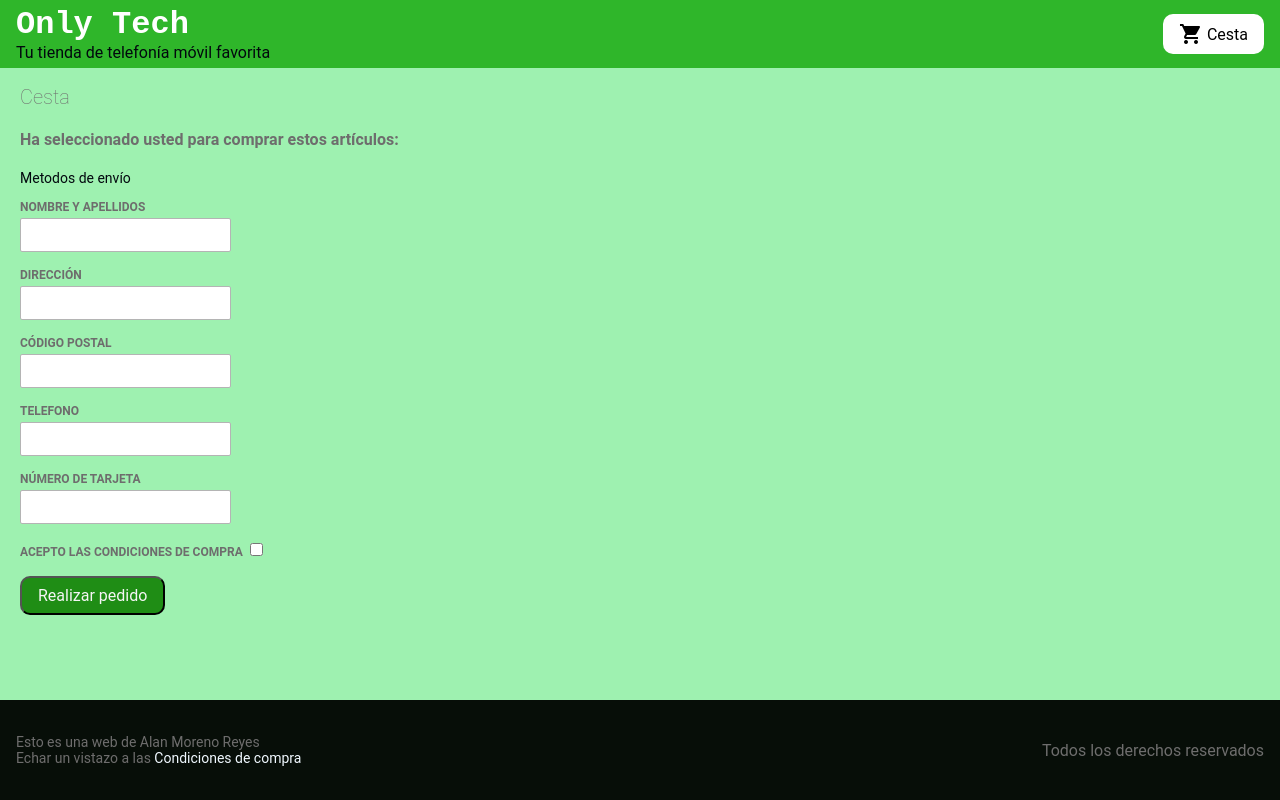
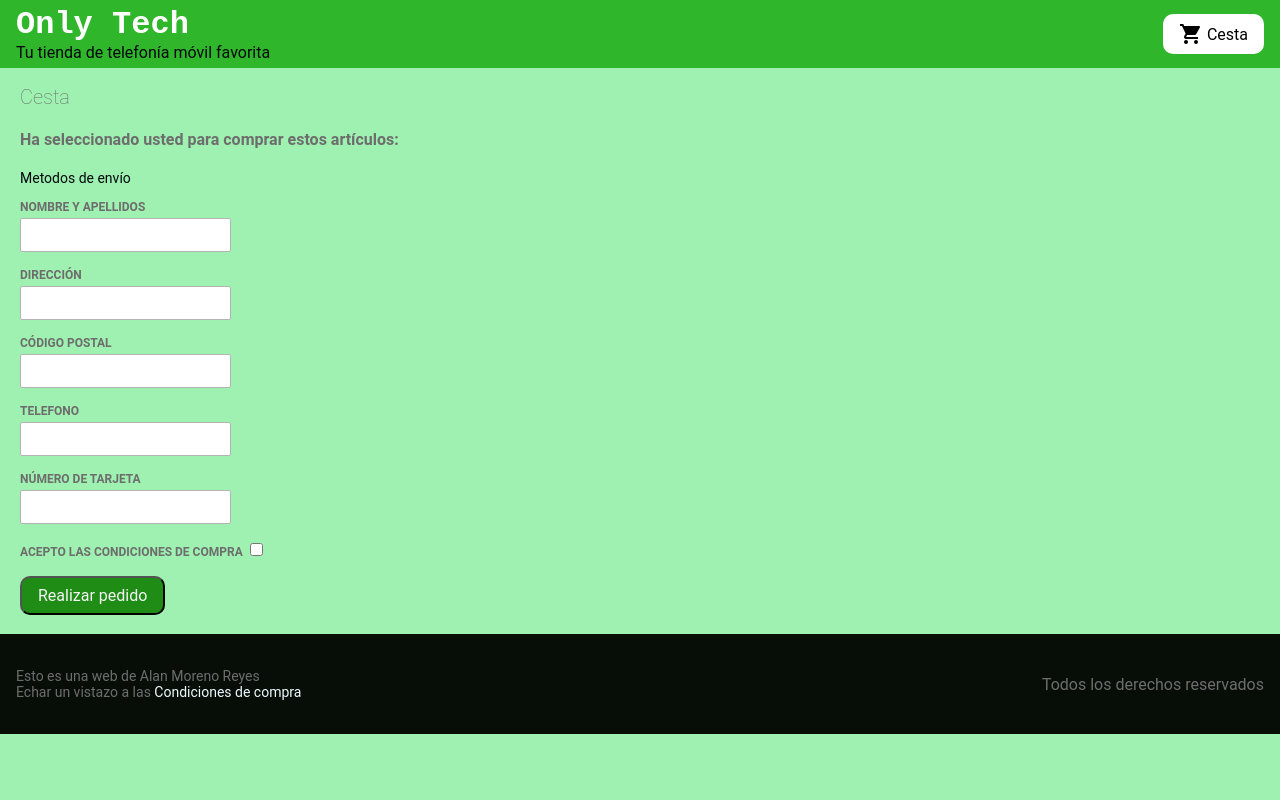
Before and after one commit to aluski97/angular-tiendaalan, an Angular app: page /cart in a window 1280 px wide. Built offline with nearby package versions, Linux system fonts and the light colour scheme.

Commit message:
5 files modified

```diff
--- a/src/app/cart/cart.component.html
+++ b/src/app/cart/cart.component.html
@@ -51,3 +51,4 @@
   <button class="button" type="submit">Realizar pedido</button>
 
 </form>
+<br>
--- a/src/app/product-details/product-details.component.html
+++ b/src/app/product-details/product-details.component.html
@@ -2,9 +2,10 @@
 
 <div *ngIf="product">
   <h3>{{ product.name }}</h3>
-  <img src= "'/assets/img/' + product.route" >  {{product.route}}
+  <img src= "'/assets/img/' + product.route" > {{product.route}}
   <h4>{{ product.price}} €</h4>
   <p>{{ product.description }}</p>
 
   <button (click)="addToCart(product)">Añadir a la cesta</button>
 </div>
+<br>
--- a/src/app/product-list/product-list.component.html
+++ b/src/app/product-list/product-list.component.html
@@ -17,6 +17,7 @@
   (notify)="onNotify()">
   </app-product-alerts>
 </div>
+<br>
 
 <!--
 Copyright Google LLC. All Rights Reserved.
--- a/src/app/shipping/shipping.component.html
+++ b/src/app/shipping/shipping.component.html
@@ -5,3 +5,4 @@
   <span>{{ shipping.time }}</span>
   <span>{{ shipping.price | currency }}</span>
 </div>
+<br>
--- a/src/styles.css
+++ b/src/styles.css
@@ -129,8 +129,8 @@ app-top-bar subtitle {
 }
 
 /*Footer*/
-app-footer {
-  position:fixed;
+app-footer  {
+  position:flex;
   bottom:0;
   z-index:999999;
   width: 100%;
```
